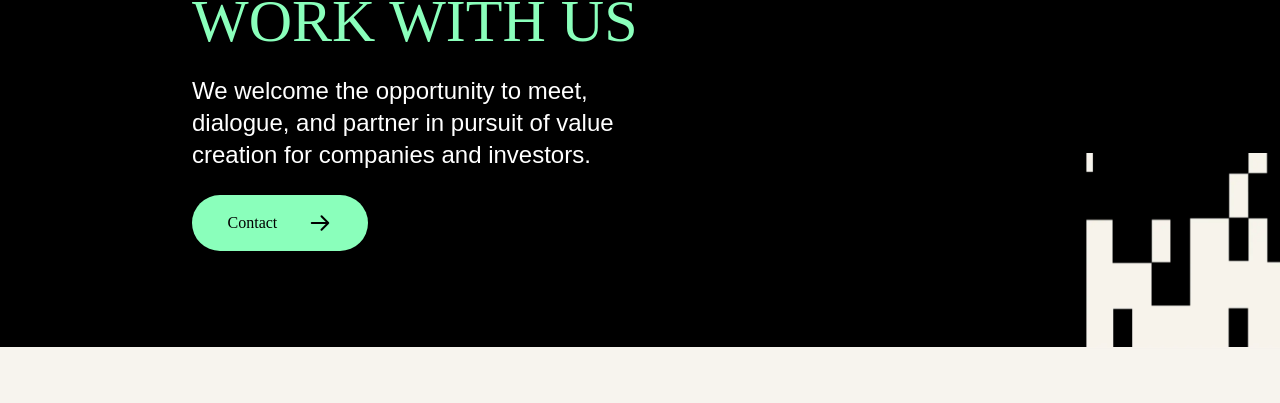
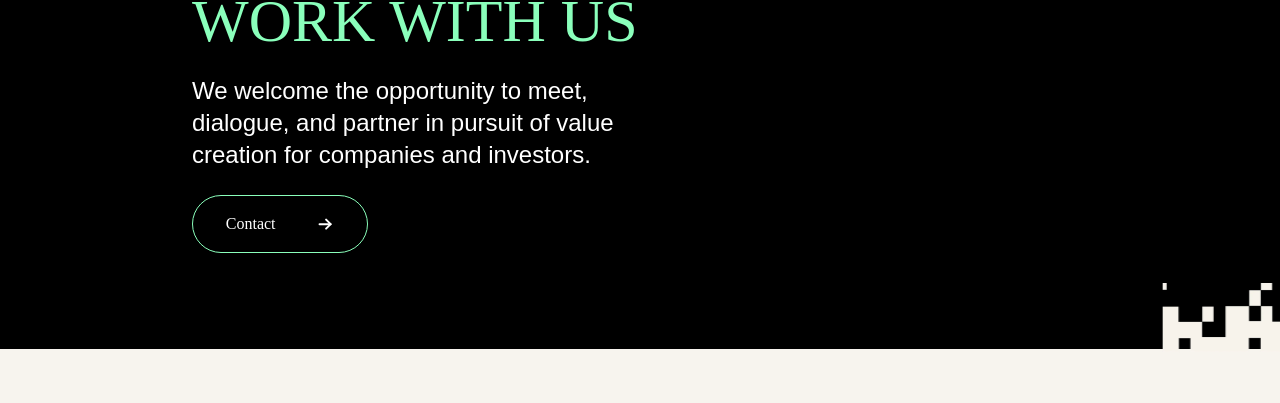
Before and after one commit to PhillipNzau/qbVentures-website, an Angular app: page / in a window 1280 px wide. Shown: the part 2779-3182 px from the top of the page. Built offline with nearby package versions, Linux system fonts and the light colour scheme; a web font is replaced by a local one.

Commit message:
more fixes

```diff
--- a/src/app/components/about/about.component.html
+++ b/src/app/components/about/about.component.html
@@ -26,7 +26,7 @@
     />
     <!-- mask -->
     <img
-      class="absolute -bottom-3 rotate-180 2xl:-top-1 -left-1 w-[120px] h-[70px] 2xl:w-[198px] 2xl:h-[85px]"
+      class="absolute -bottom-3 rotate-180 2xl:-top-1 -left-1 w-[120px] h-[70px]"
       src="./assets/imgs/mask.webp"
       alt="mask img"
     />
@@ -139,14 +139,28 @@
   <div class="my-6 flex items-center justify-between">
     <h1 class="font-headingExtraBold text-2xl md:text-[40px]">LATEST NEWS</h1>
     <div
-      class="flex items-center justify-around border-2 rounded-full border-primaryBlack text-[9px] md:text-base p-2 md:py-4 md:px-5 md:w-44 cursor-pointer transition-all duration-500 transform hover:bg-primaryWhite hover:text-primaryBlack hover:border-primaryWhite"
+      class="group flex items-center justify-around border-2 rounded-full border-primaryBlack text-[9px] md:text-base p-2 md:py-4 md:px-5 md:w-44 cursor-pointer transition-all duration-500 transform hover:bg-primaryBlack hover:text-primaryWhite"
     >
       Read More
-      <img
-        src="./assets/imgs/arrowRightDark.svg"
-        alt="arrow right"
-        class="h-4 w-4 md:h-6 md:w-6"
-      />
+      <svg
+        class="stroke-primaryBlack group-hover:stroke-primaryWhite h-4 w-4 md:h-6 md:w-6"
+        viewBox="0 0 24 24"
+        fill="none"
+        xmlns="http://www.w3.org/2000/svg"
+      >
+        <path
+          d="M3.75 12H20.25"
+          stroke-width="2"
+          stroke-linecap="round"
+          stroke-linejoin="round"
+        />
+        <path
+          d="M13.5 5.25L20.25 12L13.5 18.75"
+          stroke-width="2"
+          stroke-linecap="round"
+          stroke-linejoin="round"
+        />
+      </svg>
     </div>
   </div>
   <div
--- a/src/app/components/capital/capital.component.html
+++ b/src/app/components/capital/capital.component.html
@@ -145,14 +145,28 @@
   <div class="my-6 flex items-center justify-between">
     <h1 class="font-headingExtraBold text-2xl md:text-[40px]">LATEST NEWS</h1>
     <div
-      class="flex items-center justify-around border-2 rounded-full border-primaryBlack text-[9px] md:text-base p-2 md:py-4 md:px-5 md:w-44 cursor-pointer transition-all duration-500 transform hover:bg-primaryWhite hover:text-primaryBlack hover:border-primaryWhite"
+      class="group flex items-center justify-around border-2 rounded-full border-primaryBlack text-[9px] md:text-base p-2 md:py-4 md:px-5 md:w-44 cursor-pointer transition-all duration-500 transform hover:bg-primaryBlack hover:text-primaryWhite"
     >
       Read More
-      <img
-        src="./assets/imgs/arrowRightDark.svg"
-        alt="arrow right"
-        class="h-4 w-4 md:h-6 md:w-6"
-      />
+      <svg
+        class="stroke-primaryBlack group-hover:stroke-primaryWhite h-4 w-4 md:h-6 md:w-6"
+        viewBox="0 0 24 24"
+        fill="none"
+        xmlns="http://www.w3.org/2000/svg"
+      >
+        <path
+          d="M3.75 12H20.25"
+          stroke-width="2"
+          stroke-linecap="round"
+          stroke-linejoin="round"
+        />
+        <path
+          d="M13.5 5.25L20.25 12L13.5 18.75"
+          stroke-width="2"
+          stroke-linecap="round"
+          stroke-linejoin="round"
+        />
+      </svg>
     </div>
   </div>
   <div
--- a/src/app/components/home/home.component.html
+++ b/src/app/components/home/home.component.html
@@ -287,22 +287,36 @@
     value creation for companies and investors.
   </p>
   <div
-    class="flex items-center justify-around rounded-full py-4 px-5 w-44 mt-5 cursor-pointer transition-all duration-500 transform bg-lightGreen hover:bg-primaryWhite hover:text-primaryBlack hover:border-primaryWhite font-headingFont"
+    class="group flex items-center justify-around rounded-full py-4 px-5 w-44 mt-5 gap-x-4 cursor-pointer transition-all duration-500 transform bg-transparent text-primaryWhite hover:bg-lightGreen hover:text-primaryBlack border-lightGreen border font-headingFont"
   >
     Contact
-    <img
-      src="./assets/imgs/arrowRightDark.svg"
-      alt="arrow right"
-      width="24"
-      height="24"
-    />
+
+    <svg
+      class="stroke-primaryWhite transition-all duration-300 ease-in-out group-hover:stroke-primaryBlack"
+      width="17"
+      height="17"
+      viewBox="0 0 17 17"
+      fill="none"
+      xmlns="http://www.w3.org/2000/svg"
+    >
+      <path
+        d="M2.54376 8.13342H13.6253"
+        stroke-width="2"
+        stroke-linecap="round"
+        stroke-linejoin="round"
+      />
+      <path
+        d="M9.09198 3.60004L13.6254 8.13341L9.09198 12.6668"
+        stroke-width="2"
+        stroke-linecap="round"
+        stroke-linejoin="round"
+      />
+    </svg>
   </div>
   <!-- mask -->
   <img
-    class="absolute -bottom-1 right-0"
+    class="absolute -bottom-1 right-0 w-[120px] h-[70px]"
     src="./assets/imgs/mask.webp"
-    width="198"
-    height="85"
     alt="mask img"
   />
 </section>
```
